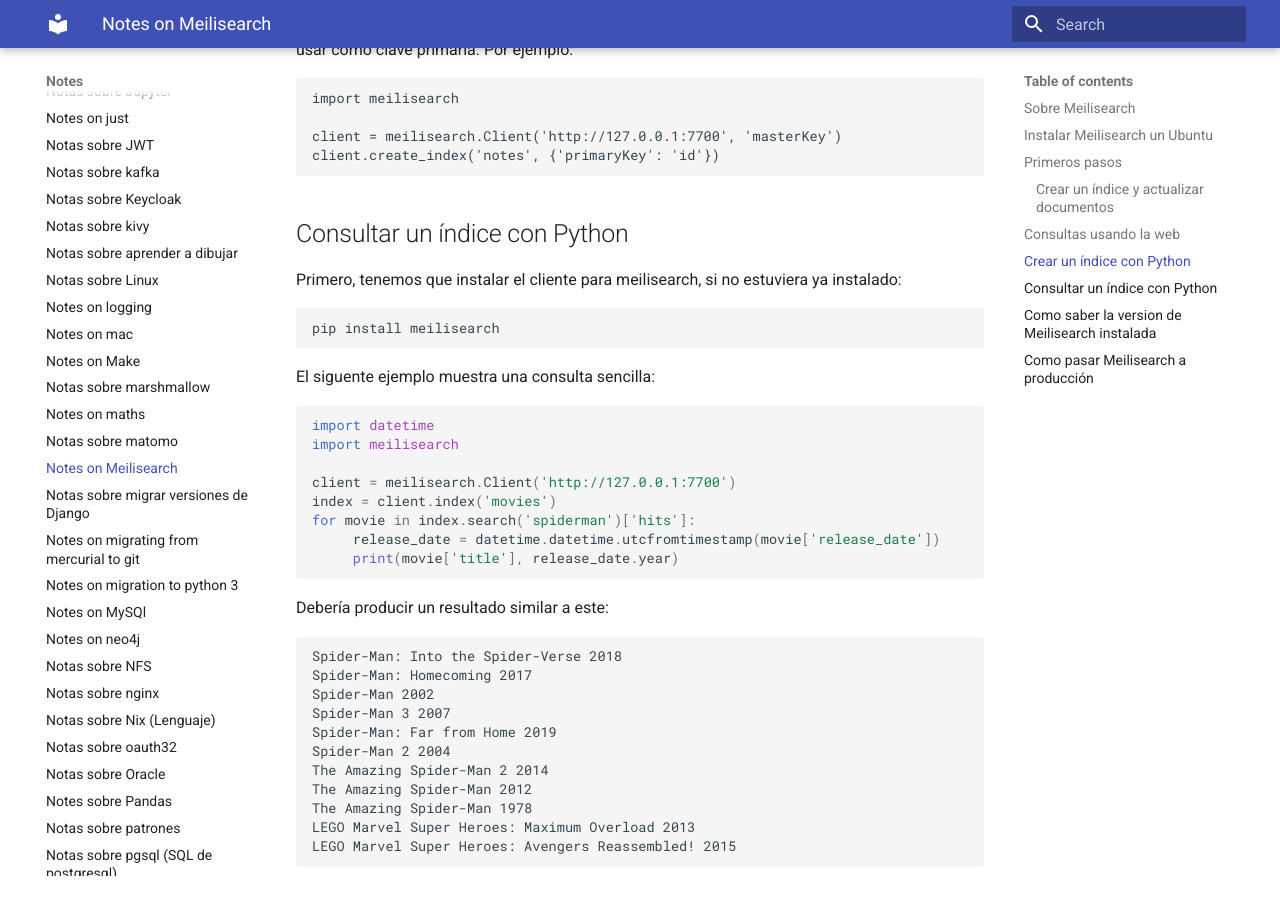
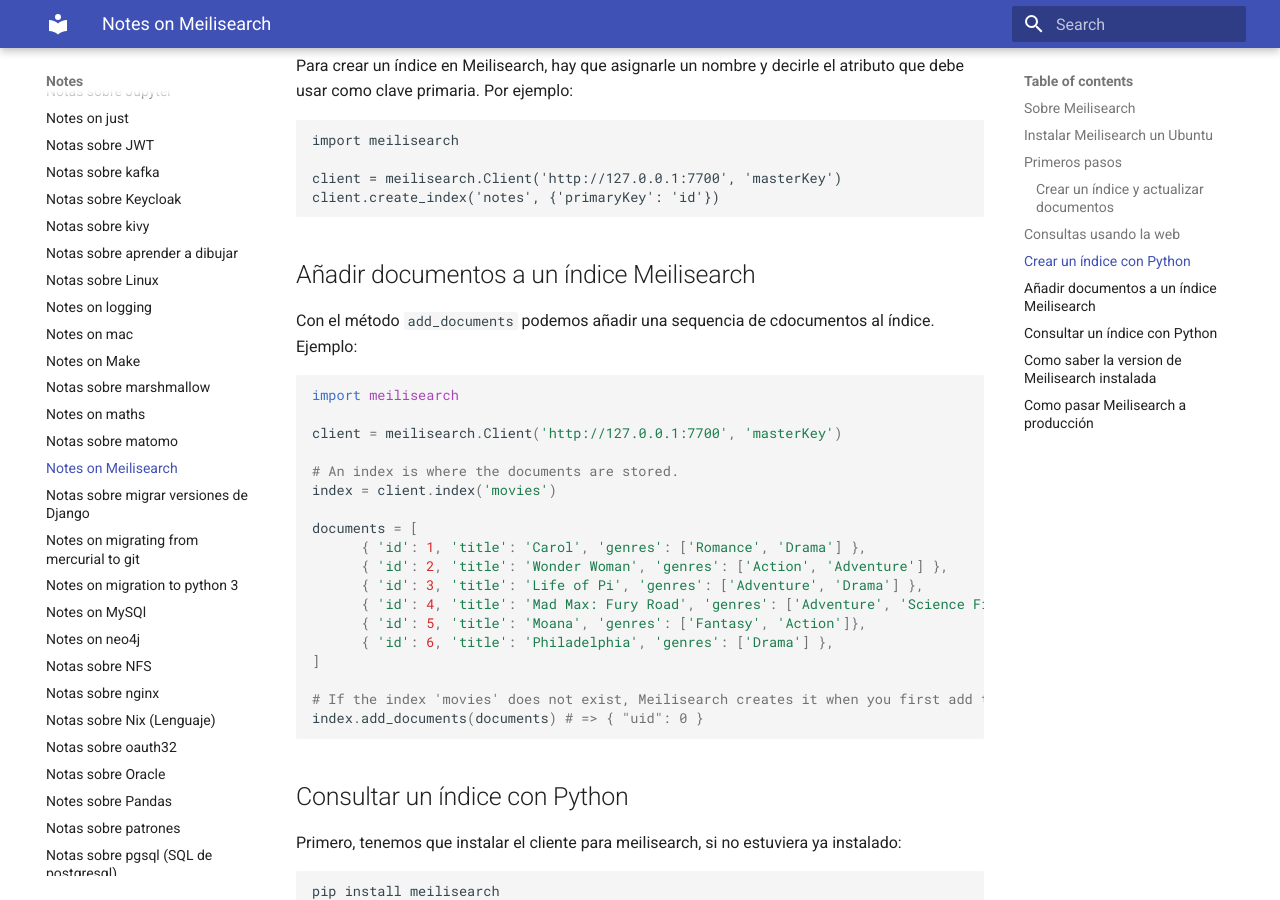
Before and after one commit to euribates/notes, an MkDocs documentation site: the page built from docs/notes-on-meilisearch.md, in a window 1280 px wide and 900 px high, scrolled down 1928 px. Built offline with MkDocs 1.6.1 and Material for MkDocs 9.7.7, drawn with Linux system fonts in a browser that asks for light colours; formulas are drawn with MathJax 3; some of the changed text lies outside the part shown.

Commit message:
Notas sobre js, meilisearch, typesense

````diff
--- a/docs/notes-on-meilisearch.md
+++ b/docs/notes-on-meilisearch.md
@@ -6,6 +6,9 @@
 ---
 
 ## Sobre Meilisearch
+
+**MeiliSearch** es un motor de búsqueda de texto rápido, de fácil uso y despliegue.
+
 
 ## Instalar Meilisearch un Ubuntu
 
@@ -102,6 +105,32 @@
 
 client = meilisearch.Client('http://127.0.0.1:7700', 'masterKey')
 client.create_index('notes', {'primaryKey': 'id'})
+```
+
+## Añadir documentos a un índice Meilisearch
+
+Con el método `add_documents` podemos añadir una sequencia de cdocumentos
+al índice. Ejemplo:
+
+```python3
+import meilisearch
+
+client = meilisearch.Client('http://127.0.0.1:7700', 'masterKey')
+
+# An index is where the documents are stored.
+index = client.index('movies')
+
+documents = [
+      { 'id': 1, 'title': 'Carol', 'genres': ['Romance', 'Drama'] },
+      { 'id': 2, 'title': 'Wonder Woman', 'genres': ['Action', 'Adventure'] },
+      { 'id': 3, 'title': 'Life of Pi', 'genres': ['Adventure', 'Drama'] },
+      { 'id': 4, 'title': 'Mad Max: Fury Road', 'genres': ['Adventure', 'Science Fiction'] },
+      { 'id': 5, 'title': 'Moana', 'genres': ['Fantasy', 'Action']},
+      { 'id': 6, 'title': 'Philadelphia', 'genres': ['Drama'] },
+]
+
+# If the index 'movies' does not exist, Meilisearch creates it when you first add the documents.
+index.add_documents(documents) # => { "uid": 0 }
 ```
 
 
@@ -258,10 +286,10 @@
 ...
 ```
 
-En este momento el sistema esta funcionando y preparado para posibles caidas,
-reinicios del sistema, etc.
+En este momento el sistema está funcionando
+y preparado para posibles caídas, reinicias del sistema, etc.
 
 3) Usar el sistema desde `nginx`
 
-Si queremos dar acceso al sistema enel puerto 7000, probablemente tendremos que definir
-una entrada especifica en `nginx`.
+Si queremos dar acceso al sistema en el puerto definido, $7700$,
+tendremos que definir una entrada especifica en `nginx`.
````
Also changed, not shown: other parts of docs/notes-on-meilisearch.md (+5 -6 lines), docs/notes-on-js.md (+7 -0 lines), docs/notes-on-typesense.md (+1 -1 lines), 1 other file.
